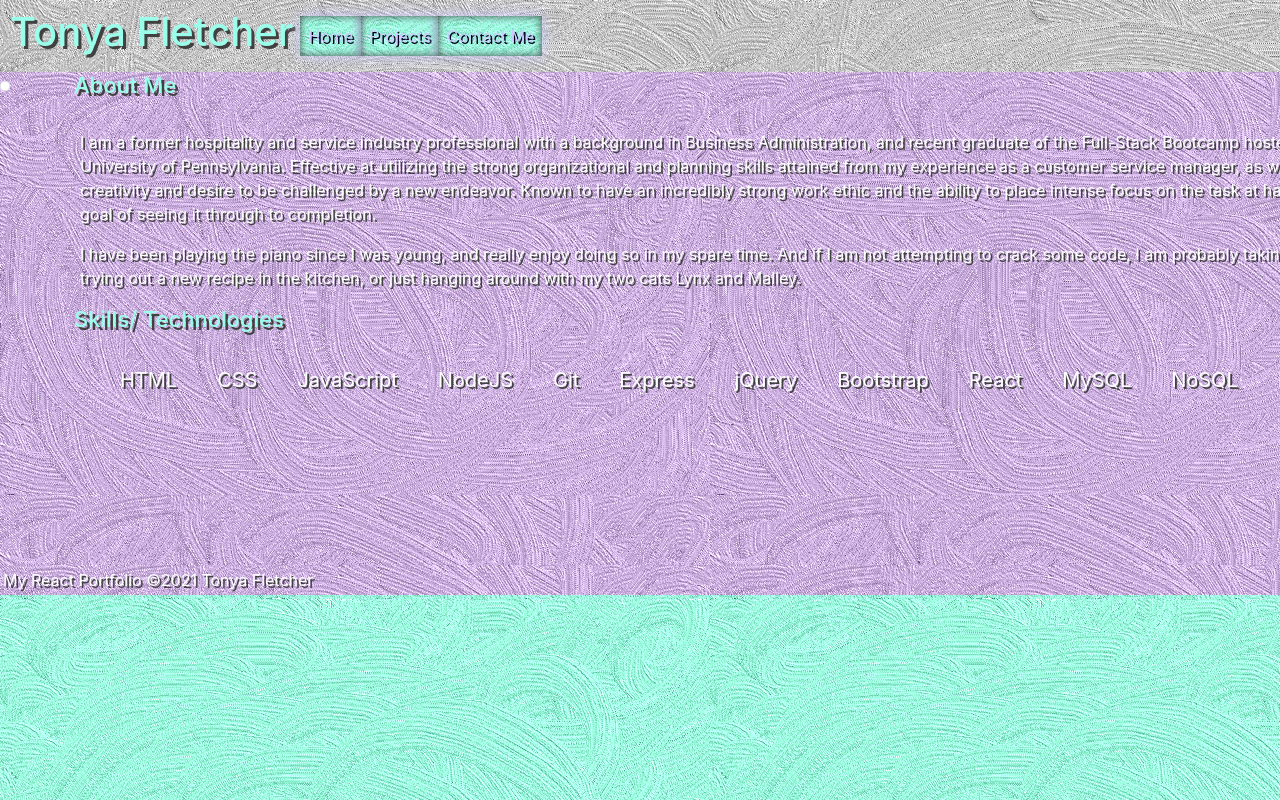
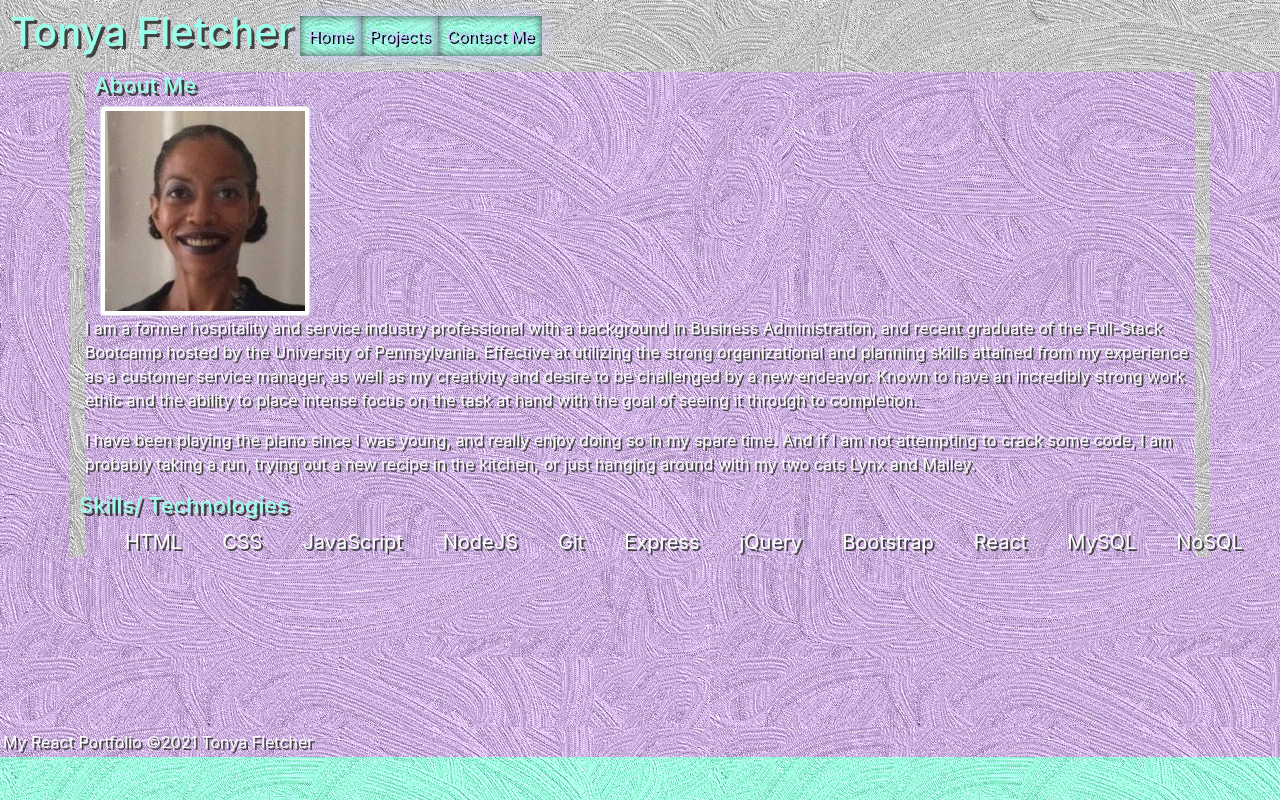
Before and after one commit to tfletch3018/React-Portfolio, a React (Create React App) app: page / in a window 1280 px wide. Shown: the top 800 px of the page. Built offline with nearby package versions, Linux system fonts and the light colour scheme.

Commit message:
formatting...

```diff
--- a/src/components/Row/index.js
+++ b/src/components/Row/index.js
@@ -1,7 +1,8 @@
 import React from "react";
 
+
 function Row(props) {
-  return <div className="row">{props.children}</div>;
+  return <div className="row-about">{props.children}</div>;
 }
 
 export default Row;
--- a/src/index.css
+++ b/src/index.css
@@ -141,3 +141,6 @@ padding: 0px 0px 0px 70px;
   text-shadow: 2px 2px var(--smoke);
   font-size: 20px;
 }
+.row-about {
+  background-image: url("./images/background.png");
+}
--- a/src/pages/Home.js
+++ b/src/pages/Home.js
@@ -1,37 +1,35 @@
 import React from "react";
 import profileImage from "../images/profileImage.jpg";
+import Container from "../components/Container";
+import Row from "../components/Row";
+import Col from "../components/Col";
 
 function Home() {
   return (
-    <div>
-      <div className="media">
-        <div className="media-left">
-          <img src={profileImage} className="media-object img-thumbnail" alt="" />
-        </div>
-        <div className="media-body">
-          <div>
+    <Container fluid>
+      <Row>
 
-          </div>
-          <div className="about">
+        <Col size="md-12">
           <h1 className="home">About Me</h1>
-            <br></br>
-            <p className="about-me">
+          <img src={profileImage} className="media-object img-thumbnail" alt="profile-pic" />
+        </Col>
+
+        <Row>
+          <p className="about">
             I am a former hospitality and service industry professional with a background in Business Administration, and
             recent graduate of the Full-Stack Bootcamp hosted by the University of Pennsylvania. Effective at utilizing
             the strong organizational and planning skills attained from my experience as a customer service manager, as well as
             my creativity and desire to be challenged by a new endeavor.  Known to have an incredibly strong work ethic and the
             ability to place intense focus on the task at hand with the goal of seeing it through to completion.
            </p>
-            <p className="about-me">
+          <p className="about">
             I have been playing the piano since I was young, and really enjoy doing so in my spare time. And if I am not
             attempting to crack some code, I am probably taking a run, trying out a new recipe in the kitchen, or just
             hanging around with my two cats Lynx and Malley.
            </p>
-          </div>
 
-          <div className="about">
           <h1 className="home">Skills/ Technologies</h1>
-            <br></br>
+          <div className="skills">
             <ul className="skills">HTML</ul>
             <ul className="skills">CSS</ul>
             <ul className="skills">JavaScript</ul>
@@ -45,10 +43,53 @@ function Home() {
             <ul className="skills">NoSQL</ul>
             <ul className="skills">MongoDB</ul>
           </div>
-        </div>
-      </div>
-    </div>
+        </Row>
+      </Row>
 
+    </Container>
+    // <div>
+    //   <div className="media">
+    //     <div className="media-left">
+    //       <img src={profileImage} className="media-object img-thumbnail" alt="" />
+    //     </div>
+    //     <div className="media-body">
+
+    //       <div className="about">
+    //         <h1 className="home">About Me</h1>
+    //         <br></br>
+    //         <p className="about-me">
+    //           I am a former hospitality and service industry professional with a background in Business Administration, and
+    //           recent graduate of the Full-Stack Bootcamp hosted by the University of Pennsylvania. Effective at utilizing
+    //           the strong organizational and planning skills attained from my experience as a customer service manager, as well as
+    //           my creativity and desire to be challenged by a new endeavor.  Known to have an incredibly strong work ethic and the
+    //           ability to place intense focus on the task at hand with the goal of seeing it through to completion.
+    //       </p>
+    //         <p className="about-me">
+    //           I have been playing the piano since I was young, and really enjoy doing so in my spare time. And if I am not
+    //           attempting to crack some code, I am probably taking a run, trying out a new recipe in the kitchen, or just
+    //           hanging around with my two cats Lynx and Malley.
+    //       </p>
+    //       </div>
+
+    //       <div className="about">
+    //         <h1 className="home">Skills/ Technologies</h1>
+    //         <br></br>
+    //         <ul className="skills">HTML</ul>
+    //         <ul className="skills">CSS</ul>
+    //         <ul className="skills">JavaScript</ul>
+    //         <ul className="skills">NodeJS</ul>
+    //         <ul className="skills">Git</ul>
+    //         <ul className="skills">Express</ul>
+    //         <ul className="skills">jQuery</ul>
+    //         <ul className="skills">Bootstrap</ul>
+    //         <ul className="skills">React</ul>
+    //         <ul className="skills">MySQL</ul>
+    //         <ul className="skills">NoSQL</ul>
+    //         <ul className="skills">MongoDB</ul>
+    //       </div>
+    //     </div>
+    //   </div>
+    // </div>
   );
 }
 
```
Lines whose indentation alone changed are shown as unchanged.
